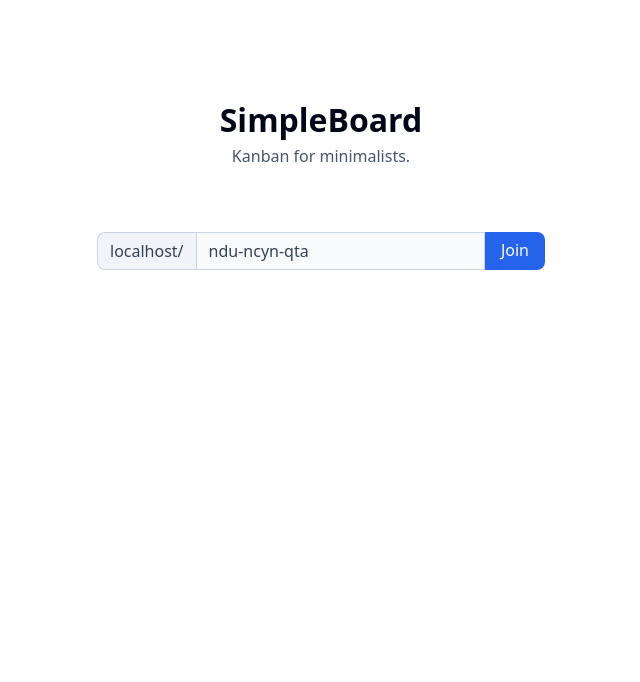
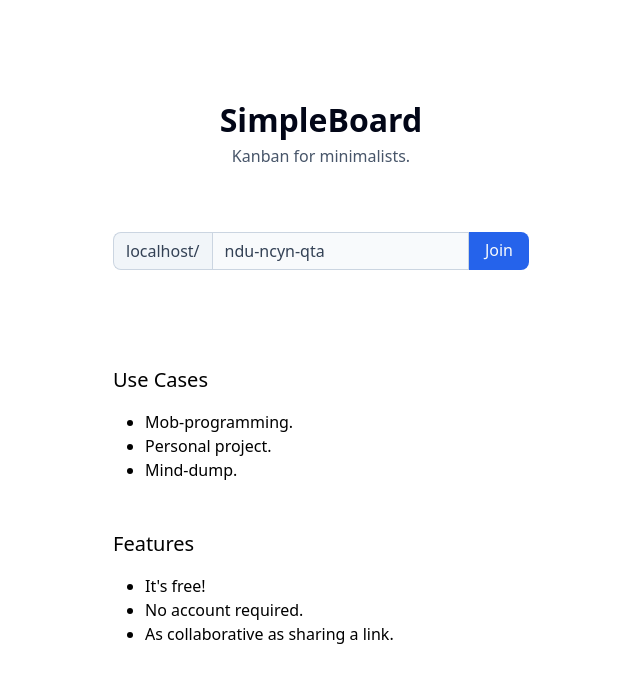
Before and after one commit to soyllamas/simpleboard, a SvelteKit app: page / in a window 1280 px wide. Shown: the top 682 px of the page, without its empty margins (319-959 px from the left). Built offline with nearby package versions, Linux system fonts and the light colour scheme.

Commit message:
feat: add use cases + features

```diff
--- a/src/routes/+page.svelte
+++ b/src/routes/+page.svelte
@@ -20,10 +20,10 @@
     }
 </script>
 
-<div class="max-w-[960px] mx-auto px-4 h-dvh">
+<div class="max-w-md mx-auto px-4 h-dvh">
     <h1 class="text-slate-950 text-[32px] font-bold pt-8 md:pt-24 text-center">SimpleBoard</h1>
     <h2 class="text-slate-600 pb-16 md:pb-16 text-center">Kanban for minimalists.</h2>
-    <div class="flex max-w-md mx-auto">
+    <div class="flex mx-auto">
         <p class="text-[1rem] bg-slate-100 border-t border-l border-b rounded-l-lg px-3 py-1.5 text-slate-700 border-slate-300 shrink-0">
             {`${domain}/`}
         </p>
@@ -38,4 +38,16 @@
             Join
         </a>
     </div>
+    <h2 class="mt-24 text-xl">Use Cases</h2>
+    <ul class="list-disc mx-auto pl-8 mt-4">
+        <li>Mob-programming.</li>
+        <li>Personal project.</li>
+        <li>Mind-dump.</li>
+    </ul>
+    <h2 class="mt-12 text-xl">Features</h2>
+    <ul class="list-disc mx-auto pl-8 mt-4">
+        <li>It's free!</li>
+        <li>No account required.</li>
+        <li>As collaborative as sharing a link.</li>
+    </ul>
 </div>
```
